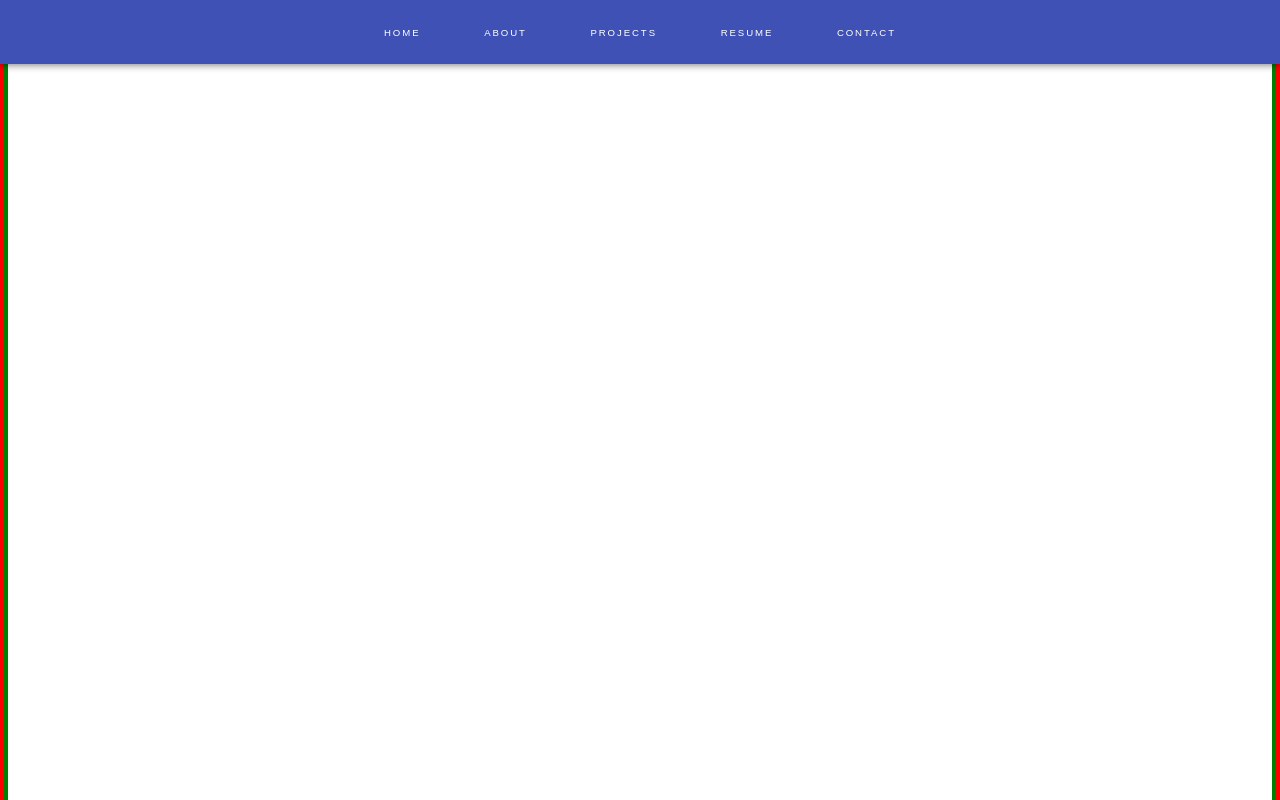
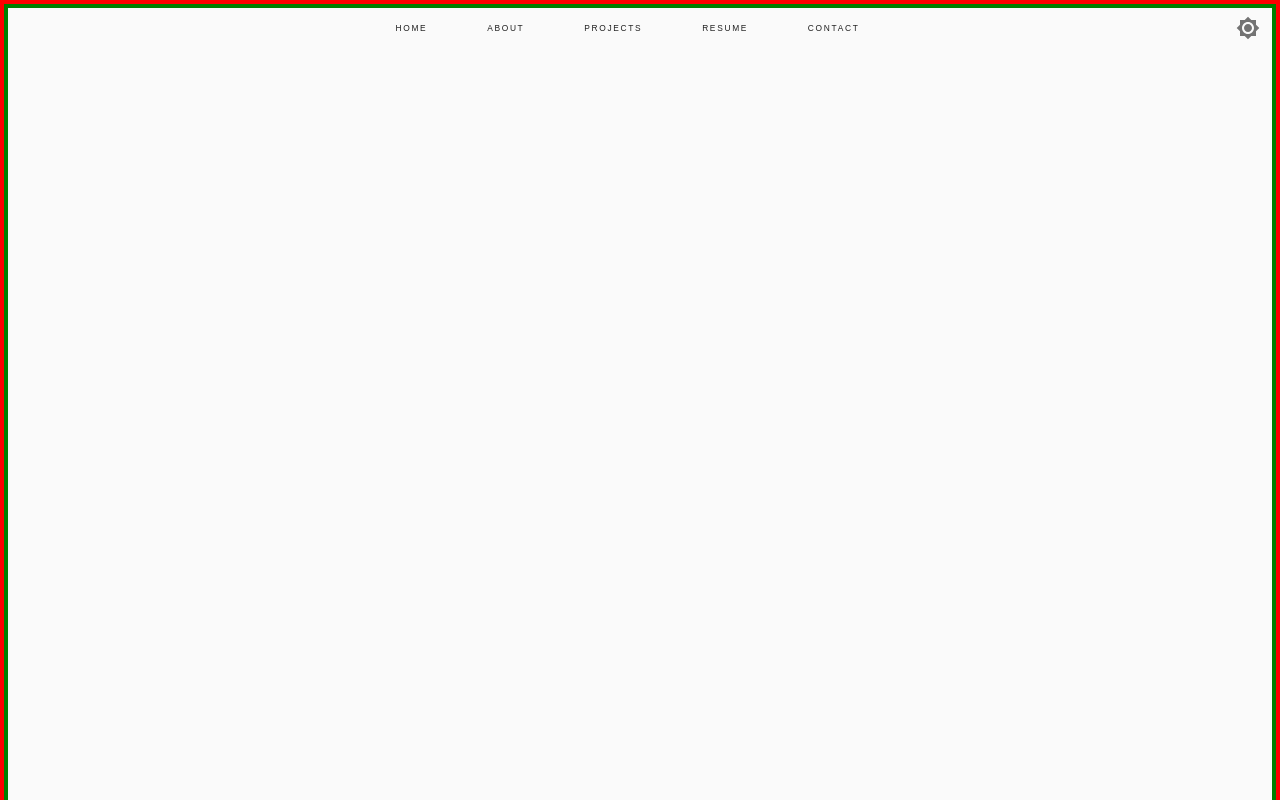
Before and after one commit to zach-ryan-butler/portfolio-site, a React app: page / in a window 1280 px wide. Shown: the top 800 px of the page. Built offline with nearby package versions, Linux system fonts and the light colour scheme; the HTML template or start-up script is replaced by a standard one.

Commit message:
header component finished

```diff
--- a/package.json
+++ b/package.json
@@ -23,6 +23,7 @@
   "license": "ISC",
   "dependencies": {
     "@material-ui/core": "^4.11.3",
+    "@material-ui/icons": "^4.11.2",
     "react": "^17.0.1",
     "react-dom": "^17.0.1",
     "react-router-dom": "^5.2.0",
--- a/src/components/app/App.js
+++ b/src/components/app/App.js
@@ -1,15 +1,33 @@
-import React from 'react';
+import React, { useState } from 'react';
 import { BrowserRouter as Router, Route, Switch } from 'react-router-dom';
+import { createMuiTheme, ThemeProvider } from '@material-ui/core/styles';
+import CssBaseline from '@material-ui/core/CssBaseline';
 
 import styles from './app.css';
 import Header from '../header/Header';
 import Container from '../container/Container';
 
+const darkTheme = createMuiTheme({
+  palette: {
+    type: 'dark',
+  },
+});
+
+const lightTheme = createMuiTheme({
+  palette: {
+    type: 'light',
+  },
+});
+
 export default function App() {
+  const [light, setLight] = useState(true);
+
   return (
-    <div className={styles.root}>
+    <main className={styles.root}>
       <Router>
-        <Header />
+        <ThemeProvider theme={light ? lightTheme : darkTheme}>
+          <CssBaseline />
+          <Header setLight={setLight} light={light} />
           <Switch>
             <Route path='/' component={Container} />
             <Route path='/about' component={Container} />
@@ -17,7 +35,8 @@ export default function App() {
             <Route path='/resume' component={Container} />
             <Route path='/contact' component={Container} />
           </Switch>
+        </ThemeProvider>
       </Router>
-    </div>
+    </main>
   );
 }
--- /dev/null
+++ b/src/components/appLink/AppLink.js
@@ -0,0 +1,34 @@
+import React, { useMemo } from 'react';
+import { NavHashLink as RouterLink } from 'react-router-hash-link';
+import { Link } from '@material-ui/core';
+import { makeStyles } from '@material-ui/core/styles';
+
+const useStyles = makeStyles({
+  link: {
+    color: 'inherit',
+    fontFamily: 'Arial',
+    fontSize: '.6em',
+    letterSpacing: '.2em',
+    textTransform: 'uppercase',
+    '&:hover': {
+      textDecoration: 'none',
+    },
+  },
+});
+
+export default function AppLink({ path, title }) {
+  const classes = useStyles();
+
+  return (
+    <Link
+      className={classes.link}
+      smooth
+      activeClassName='selected'
+      activeStyle={{ color: 'red' }}
+      to={path}
+      component={RouterLink}
+    >
+      {title}
+    </Link>
+  );
+}
--- a/src/components/container/Container.js
+++ b/src/components/container/Container.js
@@ -8,12 +8,12 @@ import Contact from '../contact/Contact';
 
 export default function Container() {
   return (
-    <main>
+    <section>
       <Home />
       <About />
       <Projects />
       <Resume />
       <Contact />
-    </main>
+    </section>
   );
 }
--- /dev/null
+++ b/src/components/drawer/Drawer.js
@@ -0,0 +1,63 @@
+import React from 'react';
+import { makeStyles } from '@material-ui/core/styles';
+import { Drawer, List, ListItem, IconButton } from '@material-ui/core';
+import DehazeIcon from '@material-ui/icons/Dehaze';
+
+import AppLink from '../appLink/AppLink';
+
+const useStyles = makeStyles({
+  list: {
+    height: '50vh',
+    display: 'flex',
+    flexDirection: 'column',
+    justifyContent: 'space-around',
+    marginLeft: '20px',
+  },
+  iconButton: {
+    width: '25px',
+    height: '25px',
+  },
+});
+
+export default function TemporaryDrawer() {
+  const classes = useStyles();
+  const [open, setOpen] = React.useState(false);
+
+  const toggleDrawer = open => event => {
+    if (
+      event.type === 'keydown' &&
+      (event.key === 'Tab' || event.key === 'Shift')
+    ) {
+      return;
+    }
+
+    setOpen(open);
+  };
+
+  return (
+    <>
+      <IconButton className={classes.iconButton} onClick={toggleDrawer(true)}>
+        <DehazeIcon />
+      </IconButton>
+      <Drawer anchor={'top'} open={open} onClose={toggleDrawer(false)}>
+        <List
+          className={classes.list}
+          onClick={toggleDrawer(false)}
+          onKeyDown={toggleDrawer(false)}
+        >
+          <IconButton
+            className={classes.iconButton}
+            onClick={toggleDrawer(false)}
+          >
+            <DehazeIcon />
+          </IconButton>
+          <AppLink path='/#section-home' title='Home' />
+          <AppLink path='/about#section-about' title='About' />
+          <AppLink path='/projects#section-projects' title='Projects' />
+          <AppLink path='/resume#section-resume' title='Resume' />
+          <AppLink path='/contact#section-contact' title='Contact' />
+        </List>
+      </Drawer>
+    </>
+  );
+}
--- a/src/components/header/Header.js
+++ b/src/components/header/Header.js
@@ -1,18 +1,40 @@
-import React from 'react';
-import { NavHashLink as RouterLink } from 'react-router-hash-link';
-import { AppBar, Toolbar, Link } from '@material-ui/core';
-import { makeStyles } from '@material-ui/core/styles';
+import React, { useState, useEffect } from 'react';
+import { AppBar, Toolbar, IconButton } from '@material-ui/core';
+import { makeStyles, useTheme } from '@material-ui/core/styles';
+import Brightness7Icon from '@material-ui/icons/Brightness7';
+import Brightness4Icon from '@material-ui/icons/Brightness4';
+import Drawer from '../drawer/Drawer';
+import useMediaQuery from '@material-ui/core/useMediaQuery';
 
-const useStyles = makeStyles({
+import AppLink from '../appLink/AppLink';
+
+const useStyles = makeStyles(theme => ({
   root: {
+    [theme.breakpoints.up('sm')]: {
+      flexDirection: 'row',
+      justifyContent: 'space-between',
+      alignItems: 'center',
+      boxShadow: 'none',
+      paddingLeft: '20px',
+      paddingRight: '20px',
+      height: '56px',
+    },
+    [theme.breakpoints.down('sm')]: {
+      boxShadow: 'none',
+      paddingLeft: '20px',
+    },
+  },
+  drawerContainer: {
+    display: 'flex',
     alignItems: 'center',
+    height: '56px',
   },
   toolbar: {
-    width: '40%',
+    width: '40vw',
     justifyContent: 'space-between',
   },
   link: {
-    color: 'inherit',
+    color: 'default',
     fontFamily: 'Arial',
     fontSize: '.6em',
     letterSpacing: '.2em',
@@ -21,65 +43,65 @@ const useStyles = makeStyles({
       textDecoration: 'none',
     },
   },
-});
+  iconButton: {
+    width: '25px',
+    height: '25px',
+  },
+}));
 
-export default function Header() {
+export default function Header({ setLight, light }) {
   const classes = useStyles();
+  const theme = useTheme();
+  const showSmUp = useMediaQuery(theme.breakpoints.up('sm'));
+
+  const [isTransparent, setTransparent] = useState('transparent');
+
+  useEffect(() => {
+    const handleScroll = () => {
+      const show = window.scrollY > 15;
+      show ? setTransparent('default') : setTransparent('transparent');
+    };
+    document.addEventListener('scroll', handleScroll);
+
+    return () => {
+      document.removeEventListener('scroll', handleScroll);
+    };
+  }, []);
 
   return (
-    <AppBar className={classes.root}>
-      <Toolbar className={classes.toolbar}>
-        <Link
-          className={classes.link}
-          smooth
-          activeClassName='selected'
-          activeStyle={{ color: 'red' }}
-          to='/#section-home'
-          component={RouterLink}
-        >
-          Home
-        </Link>
-        <Link
-          className={classes.link}
-          smooth
-          activeClassName='selected'
-          activeStyle={{ color: 'red' }}
-          to='/about#section-about'
-          component={RouterLink}
-        >
-          About
-        </Link>
-        <Link
-          className={classes.link}
-          smooth
-          activeClassName='selected'
-          activeStyle={{ color: 'red' }}
-          to='/projects#section-projects'
-          component={RouterLink}
-        >
-          Projects
-        </Link>
-        <Link
-          className={classes.link}
-          activeClassName='selected'
-          activeStyle={{ color: 'red' }}
-          smooth
-          to='/resume#section-resume'
-          component={RouterLink}
-        >
-          Resume
-        </Link>
-        <Link
-          className={classes.link}
-          activeClassName='selected'
-          activeStyle={{ color: 'red' }}
-          smooth
-          to='/contact#section-contact'
-          component={RouterLink}
-        >
-          Contact
-        </Link>
-      </Toolbar>
+    <AppBar color={isTransparent} className={classes.root}>
+      {showSmUp ? (
+        <>
+          <div />
+          <Toolbar className={classes.toolbar}>
+            <AppLink path='/#section-home' title='Home' />
+            <AppLink path='/about#section-about' title='About' />
+            <AppLink path='/projects#section-projects' title='Projects' />
+            <AppLink path='/resume#section-resume' title='Resume' />
+            <AppLink path='/contact#section-contact' title='Contact' />
+          </Toolbar>
+
+          {light ? (
+            <IconButton
+              className={classes.iconButton}
+              onClick={() => setLight(false)}
+            >
+              <Brightness7Icon />
+            </IconButton>
+          ) : (
+            <IconButton
+              className={classes.iconButton}
+              onClick={() => setLight(true)}
+            >
+              <Brightness4Icon />
+            </IconButton>
+          )}
+        </>
+      ) : (
+        <div className={classes.drawerContainer}>
+          <Drawer />
+        </div>
+      )}
     </AppBar>
   );
 }
--- a/src/index.js
+++ b/src/index.js
@@ -2,7 +2,4 @@ import React from 'react';
 import { render } from 'react-dom';
 import App from './components/app/App';
 
-render(
-  <App />,
-  document.getElementById('root')
-);
+render(<App />, document.getElementById('root'));
```
Also changed, not shown: 1 other file (tests, documents, lock files or other folders). Lines whose indentation alone changed are shown as unchanged.
